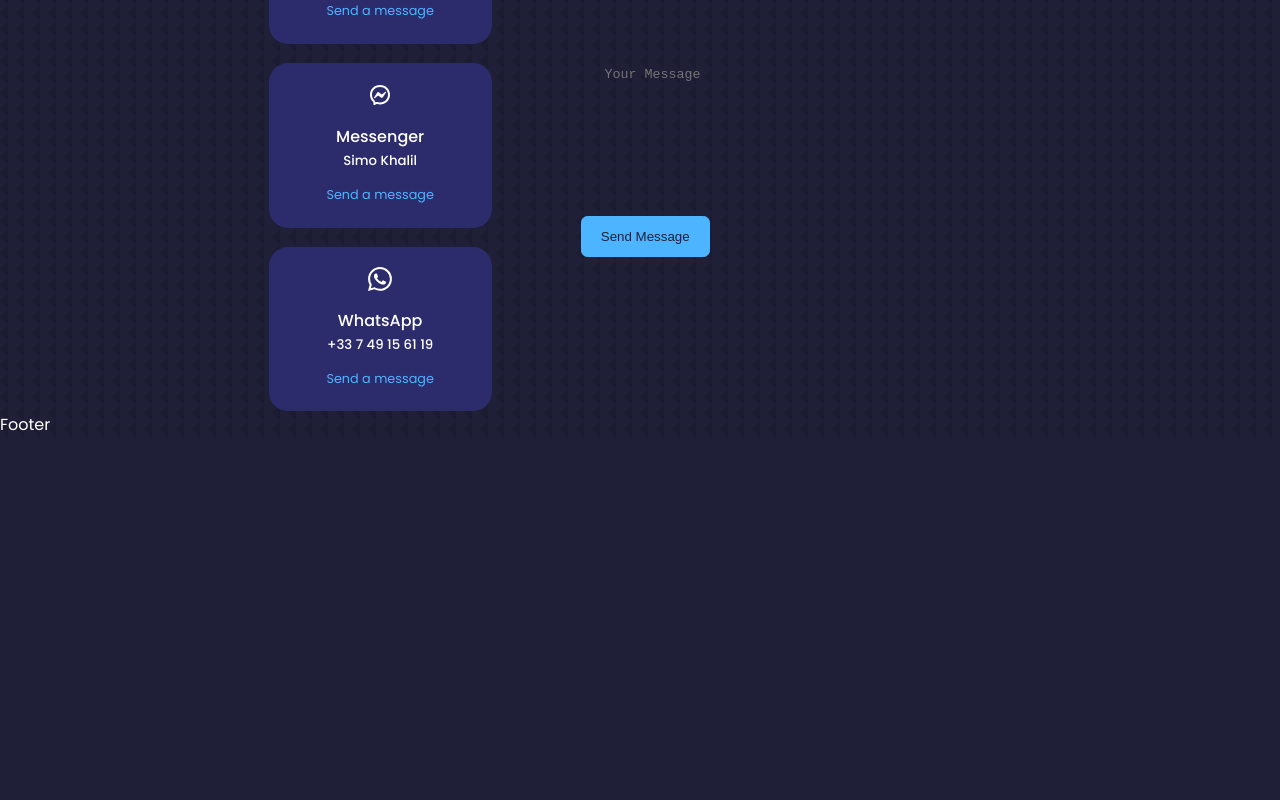
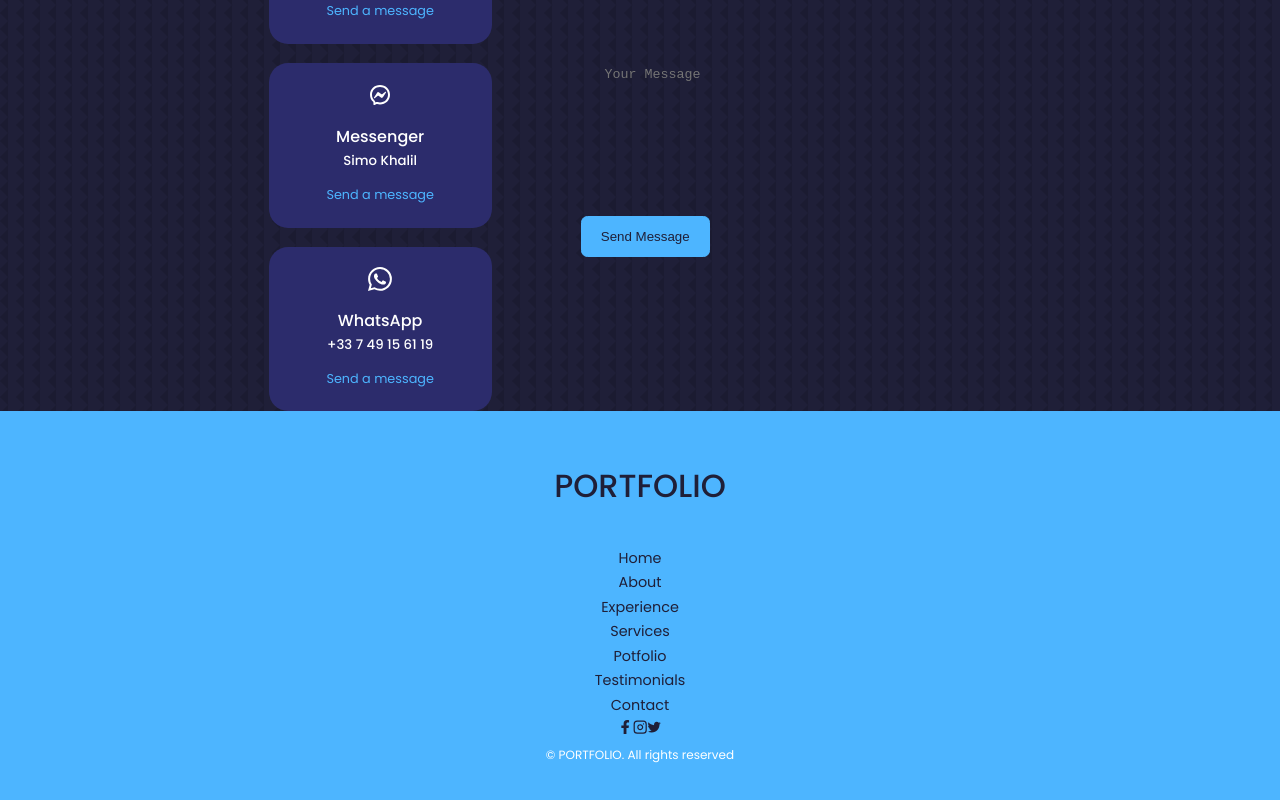
Before and after one commit to KhalilMohamed01/react-portfolio, a React (Create React App) app: page / in a window 1280 px wide. Shown: the part 4827-5627 px from the top of the page. Before the commit the page ends 5266 px from the top, so only its background shows below. Built offline with nearby package versions, Linux system fonts and the light colour scheme; a web font is replaced by a local one.

Commit message:
working on footer

```diff
--- a/src/components/contact/contact.css
+++ b/src/components/contact/contact.css
@@ -47,7 +47,7 @@
 input,textarea{
     width: 100%;
     padding: 1.5rem;
-    border: 0.5rem;
+    border: 01rem;
     background: transparent;
     border: 2px solid var(--color--primary-variant);
     resize: none;
--- a/src/components/footer/Footer.jsx
+++ b/src/components/footer/Footer.jsx
@@ -1,8 +1,35 @@
 import React from 'react'
 import './footer.css'
+import {FaFacebookF} from 'react-icons/fa'
+import {FiInstagram} from 'react-icons/fi'
+import {IoLogoTwitter} from 'react-icons/io'
 
 export const Footer = () => {
   return (
-    <div>Footer</div>
-  )
+    <footer>
+      <a href="#" className='footer__logo'>PORTFOLIO</a>
+
+
+      <ul className='permalinks'>
+        <li><a href="#">Home</a></li>
+        <li><a href="#about">About</a></li>
+        <li><a href="#experience">Experience</a></li>
+        <li><a href="#services">Services</a></li>
+        <li><a href="#potfolio">Potfolio</a></li>
+        <li><a href="#testimonials">Testimonials</a></li>
+        <li><a href="#contact">Contact</a></li>
+      </ul>
+
+      <div className='footer__socials'>
+        <a href="https://facebook.com"><FaFacebookF/></a>
+        <a href="https://instagram.com"><FiInstagram/></a>
+        <a href="https://twitter.com"><IoLogoTwitter/></a>
+
+      </div>
+
+      <div className='footer__copyright'>
+        <small>&copy; PORTFOLIO. All rights reserved</small>
+      </div>
+    </footer>
+    )
 }
--- a/src/components/footer/footer.css
+++ b/src/components/footer/footer.css
@@ -0,0 +1,18 @@
+footer {
+    background: var(--color-primary);
+    padding: 3rem 0;
+    text-align: center;
+    font-size: 0.9rem;
+
+}
+
+footer a{
+    color:var(--color-bg);
+}
+
+.footer__logo {
+    font-size: 2rem;
+    font-weight: 500;
+    margin-bottom: 2rem;
+    display: block;
+}
```
